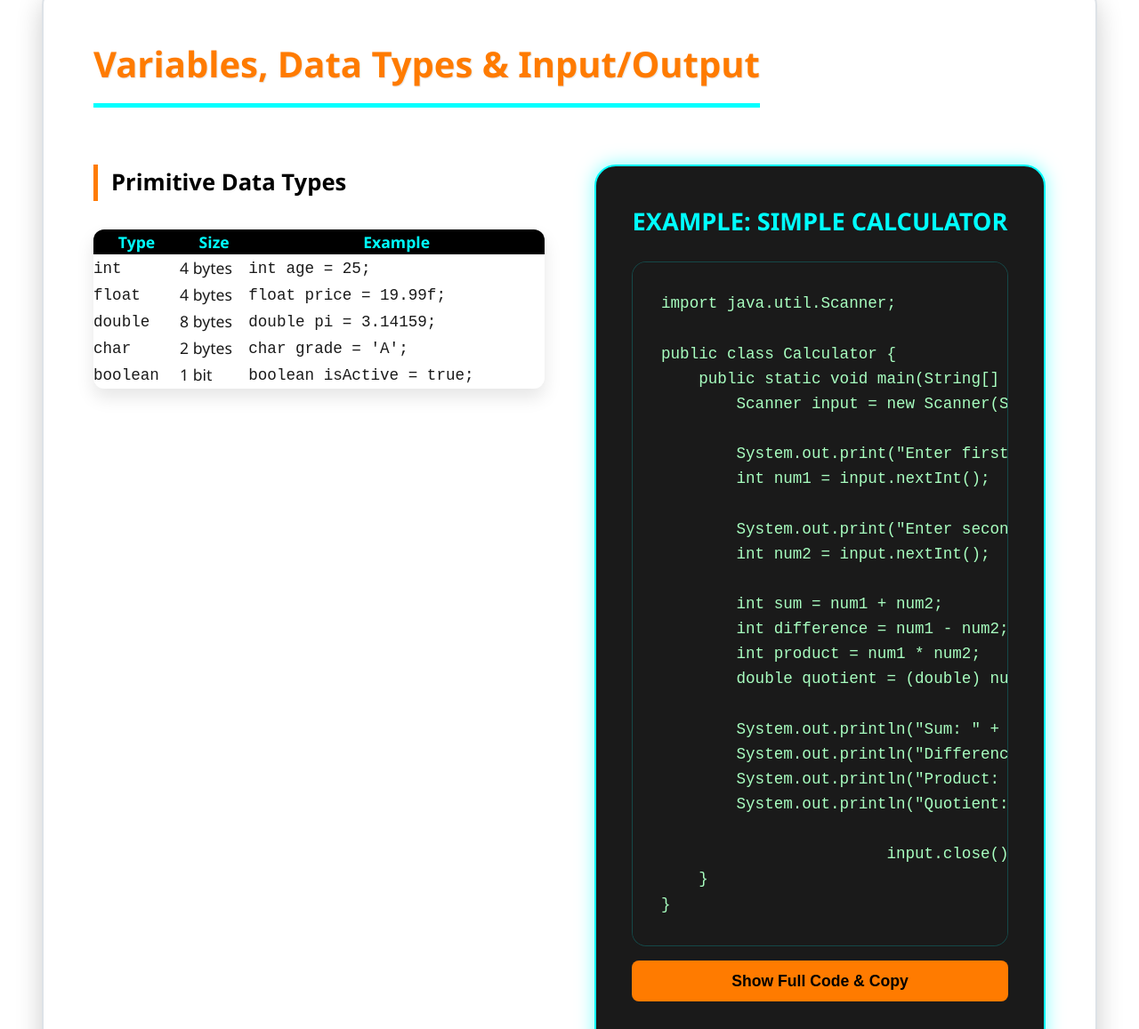
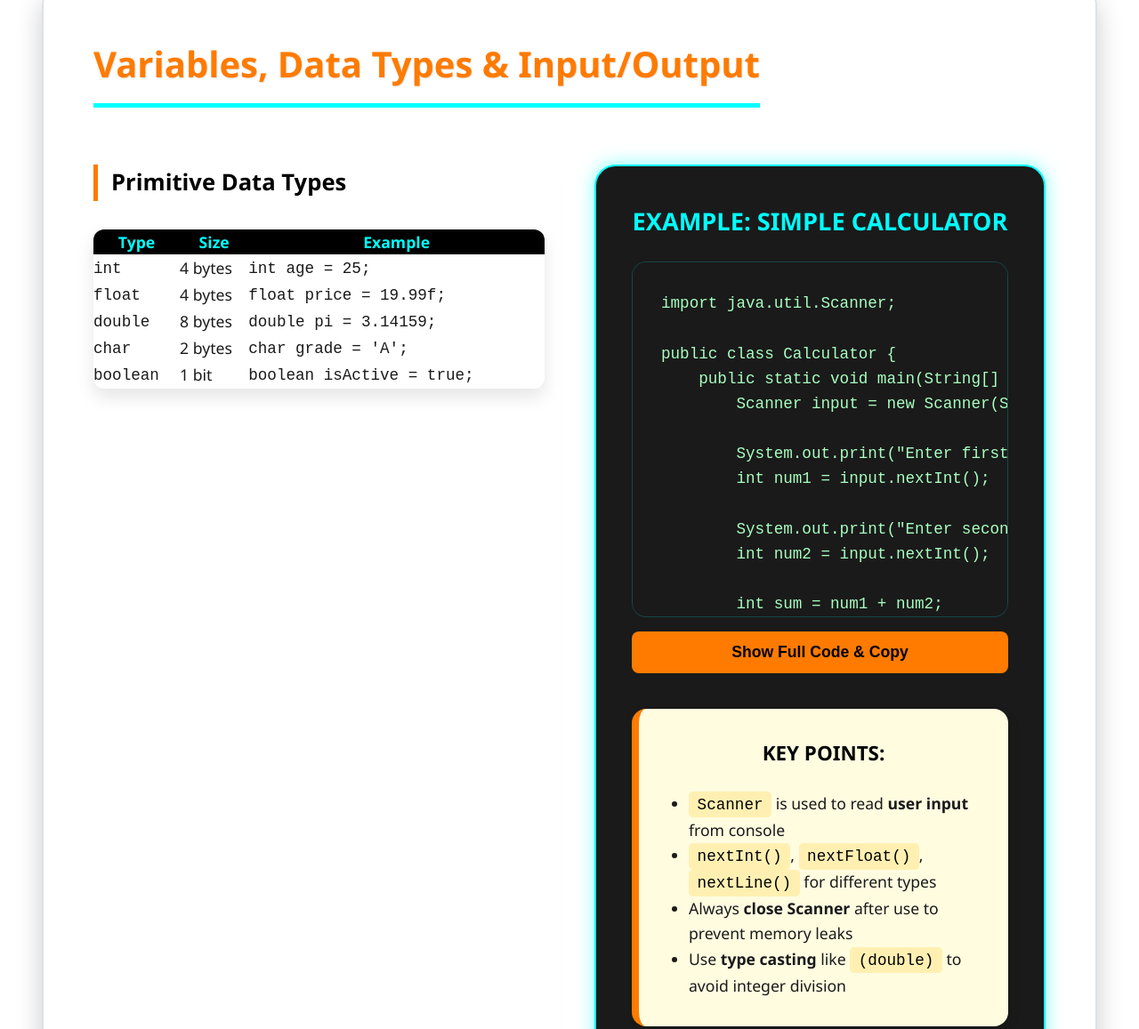
Before and after one commit to Adithya-S-01/codelabs, a plain HTML site: page index.html in a window 1280 px wide. Shown: the part 3637-4794 px from the top of the page at 89% size. Drawn offline with Linux system fonts and the light colour scheme.

Commit message:
Set max-height for code blocks in styles.css
Add max-height property to code block styles.

```diff
--- a/styles.css
+++ b/styles.css
@@ -365,11 +365,13 @@ pre {
     padding: 2rem;
     border-radius: 1rem;
     overflow-x: auto;
+    overflow-y: auto;
     font-family: 'Fira Code', 'Courier New', Courier, monospace;
     font-size: 1.1rem;
     line-height: 1.6;
     border: 1px solid rgba(0, 255, 255, 0.2);
     cursor: default;
+    max-height: 400px;
 }
 
 /* New: Code Viewer Button Style (Retained) */
```
